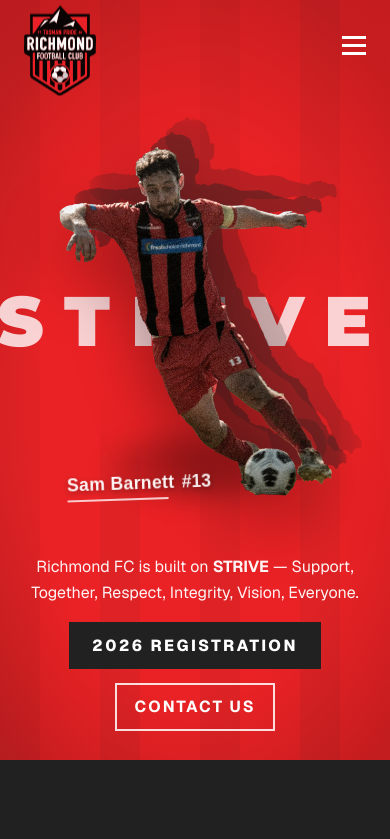
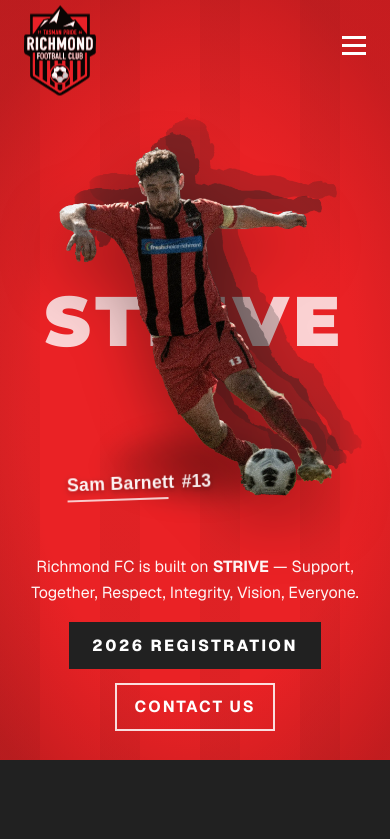
Before and after one commit to Sidewalknz/richmondathletic, a Next.js app in the folder frontend/: page / in a window 390 px wide. Shown: the top 839 px of the page. Built offline with nearby package versions, Linux system fonts and the light colour scheme; a web font is replaced by a local one.

Commit message:
updated content

```diff
--- a/frontend/src/components/Hero.module.css
+++ b/frontend/src/components/Hero.module.css
@@ -315,7 +315,25 @@
     --halo-soft: calc(var(--halo-core) + 260px);
   }
 
-  .bigWord { font-size: clamp(2.2rem, 18vw, 6rem); }
+  /* Center the STRIVE stack perfectly and add equal gutters */
+  .bigWordGroup {
+    position: absolute;
+    top: 0;
+    bottom: 0;
+    left: 50%;
+    right: auto;
+    transform: translateX(-50%);
+    width: 100vw; /* anchor to viewport for symmetry */
+    padding-inline: clamp(12px, 6vw, 28px); /* equal left/right gutters */
+  }
+
+  .bigWord {
+    display: block;
+    width: 100%;
+    text-align: center;
+    font-size: clamp(2.2rem, 18vw, 6rem);
+    letter-spacing: clamp(0.06em, 1.4vw, 0.18em); /* slightly tighter on mobile */
+  }
 
   .row1 { --row-shift: -220%; }
   .row2 { --row-shift: -110%; }
```
